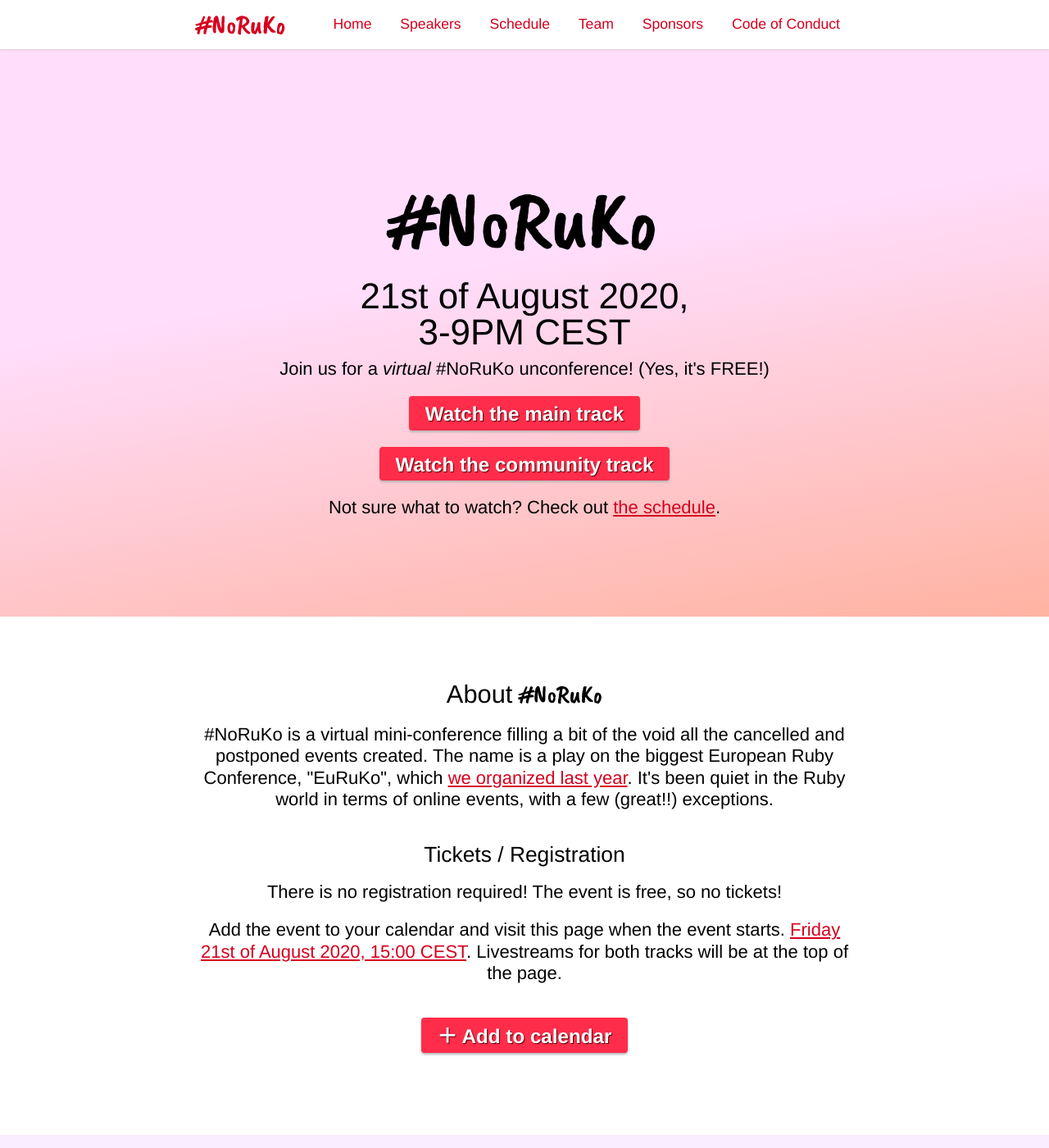
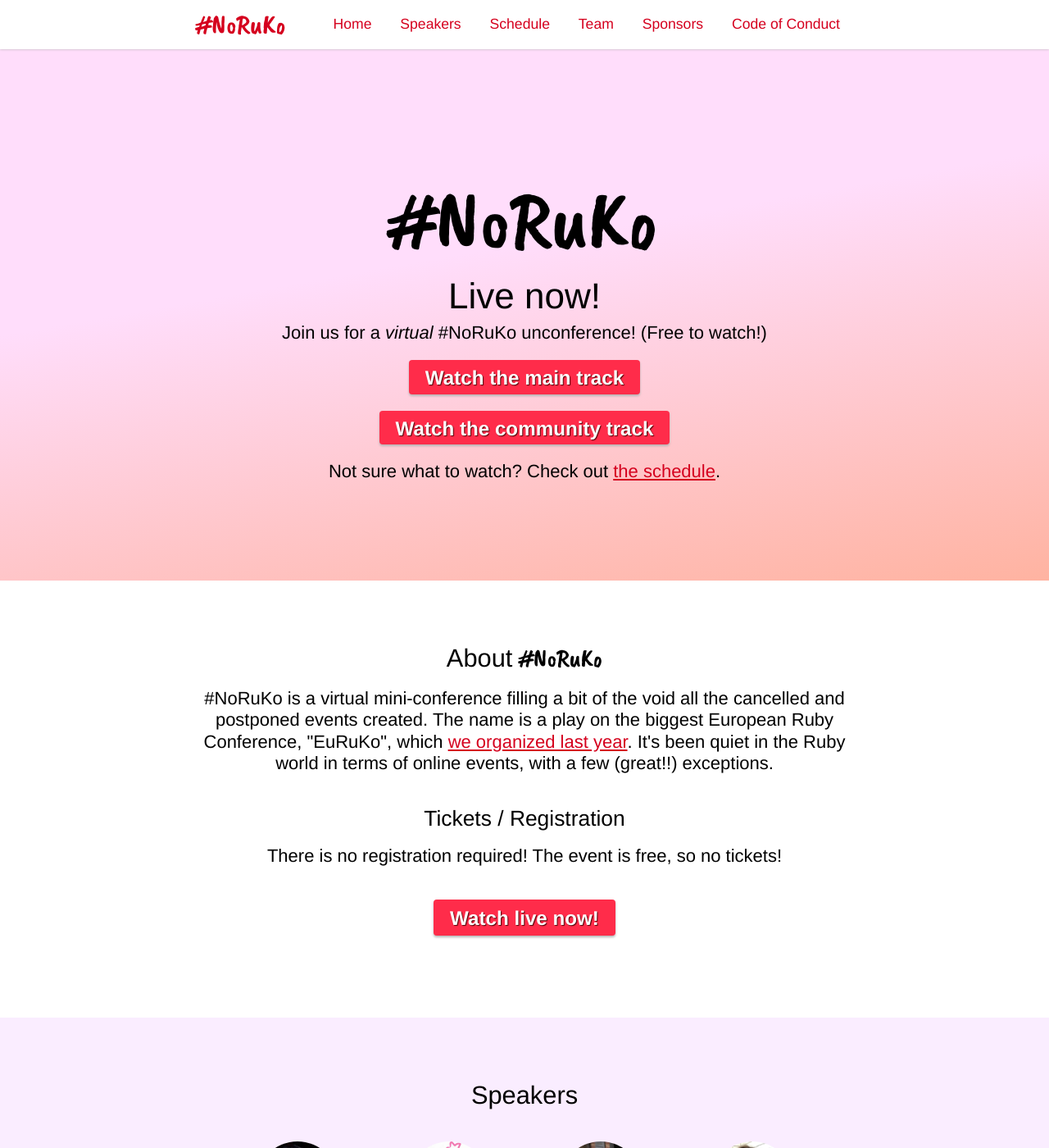
Before and after one commit to rubynl/noruko.org, a Jekyll site: the page built from index.html, in a window 1280 px wide and 1400 px high. Shown: the whole window at 82% size. Built offline with Jekyll 4.4.1, drawn with Linux system fonts in a browser that asks for light colours; some of the changed text lies outside the part shown.

Commit message:
Update website to live state (#11)
When we are live, show a new state that tells visitors we're are live
now from the hero element and the schedule.

Also update the metadata so any tweets or other social media posts will
mention we are live at that moment.

```diff
--- a/_layouts/default.html
+++ b/_layouts/default.html
@@ -14,12 +14,12 @@
     <link href="https://fonts.googleapis.com/css?family=Caveat+Brush" rel="stylesheet" type="text/css">
     <link rel="shortcut icon" href="/assets/images/favicon.png">
 
-    <meta content="Join us for a virtual #NoRuKo unconference Friday 21st of August 2020 15:00-21:15 CEST!" name="description">
+    <meta content="Live now! Join us for a virtual #NoRuKo unconference Friday 21st of August 2020 15:00-21:15 CEST!" name="description">
     <meta content="https://noruko.org/" name="host">
 
     <meta content="article" property="og:type">
     <meta content="#NoRuKo" property="og:title">
-    <meta content="Join us for a virtual #NoRuKo unconference Friday 21st of August 2020 15:00-21:15 CEST!" property="og:description">
+    <meta content="Live now! Join us for a virtual #NoRuKo unconference Friday 21st of August 2020 15:00-21:15 CEST!" property="og:description">
     <meta content="#NoRuKo" property="og:site_name">
     <meta content="https://noruko.org{{ page.url }}" property="og:url">
     <meta content="https://noruko.org/assets/images/social.png" property="og:image">
@@ -27,13 +27,14 @@
     <meta content="@amsrb" property="twitter:site">
     <meta content="@amsrb" property="twitter:creator">
     <meta content="#NoRuKo" property="twitter:title">
-    <meta content="Join us for a virtual #NoRuKo unconference Friday 21st of August 2020 15:00-21:15 CEST!" property="twitter:description">
+    <meta content="Live now! Join us for a virtual #NoRuKo unconference Friday 21st of August 2020 15:00-21:15 CEST!" property="twitter:description">
     <meta content="https://noruko.org{{ page.url }}" property="twitter:url">
     <meta content="https://noruko.org/assets/images/social.png" property="twitter:image">
     <meta content="summary_large_image" property="twitter:card">
   </head>
 
   <body>
+    <a id="top"></a>
     {% include header.html %}
     <div id="main">
       {{ content }}
--- a/index.html
+++ b/index.html
@@ -7,8 +7,8 @@ layout: default
     <div class="hero-content">
       <div>
         <h1>#NoRuKo</h1>
-        <p class="date">21st of August 2020,<br>3-9PM CEST</p>
-        <p class="description">Join us for a <em>virtual</em> #NoRuKo unconference! (Yes, it's FREE!)</p>
+        <p class="date">Live now!</p>
+        <p class="description">Join us for a <em>virtual</em> #NoRuKo unconference! (Free to watch!)</p>
 
         <div class="livestreams">
           <a href="https://www.youtube.com/watch?v=UUK65-8iLms" class="button" target="_blank" rel="noopener noreferrer">
@@ -40,11 +40,10 @@ layout: default
       <p>
         There is no registration required! The event is free, so no tickets!
       </p>
-      <p>
-        Add the event to your calendar and visit this page when the event starts. <a href="https://everytimezone.com/s/b16d2b0f">Friday 21st of August 2020, 15:00 CEST</a>. Livestreams for both tracks will be at the top of the page.
-      </p>
       <p class="cta">
-        <a href="https://everytimezone.com/s/b16d2b0f" class="button">＋ Add to calendar</a>
+        <a href="#top" class="button">
+          Watch live now!
+        </a>
       </p>
     </div>
   </div>
@@ -268,7 +267,10 @@ layout: default
 
     <p>#NoRuKo will take place <a href="https://everytimezone.com/s/b16d2b0f">Friday 21st of August</a>.</p>
     <p>All times are in CEST (Central European Summer Time, UTC +02:00).</p>
-    <p>The schedule is subject to change.</p>
+
+    <a href="#top" class="button">
+      Watch live now!
+    </a>
 
     <div class="tracks">
       <div class="track">
@@ -324,6 +326,10 @@ layout: default
         </table>
       </div>
     </div>
+
+    <a href="#top" class="button">
+      Watch live now!
+    </a>
   </div>
 </section>
 
```
